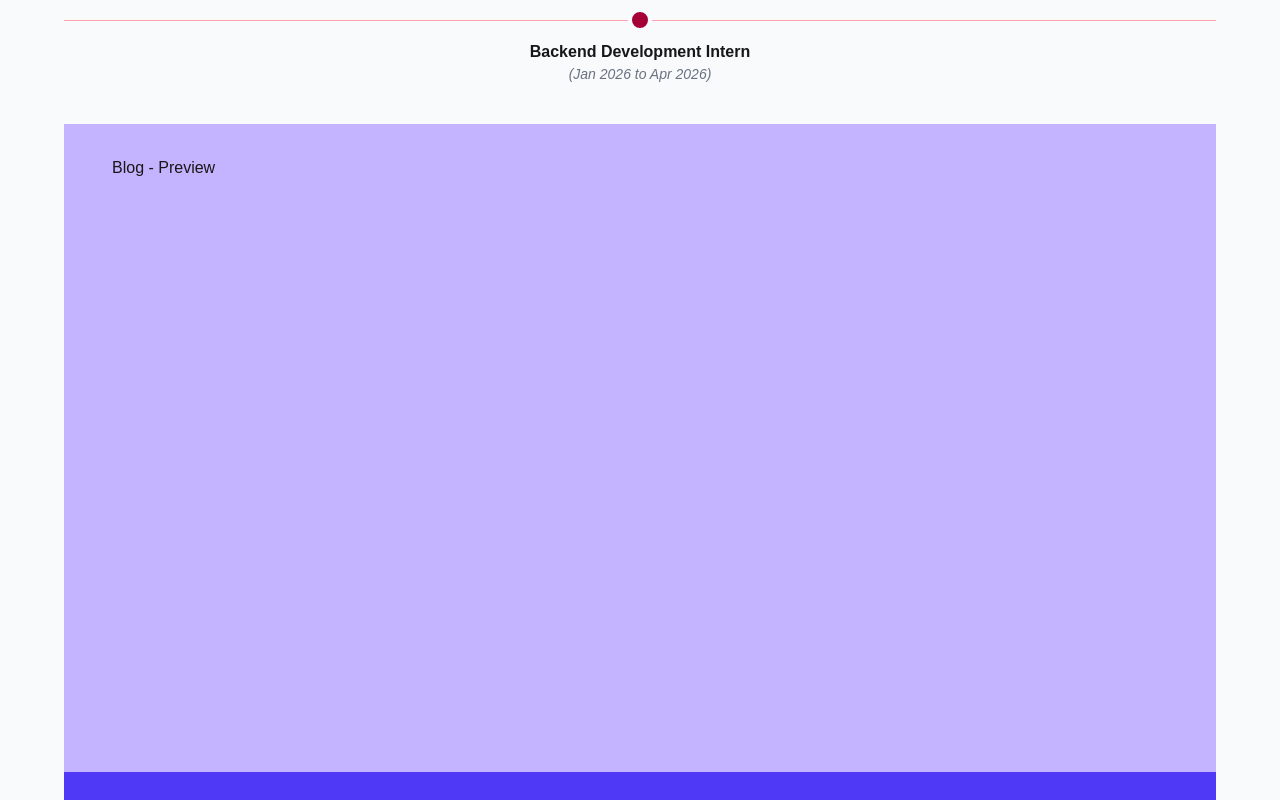
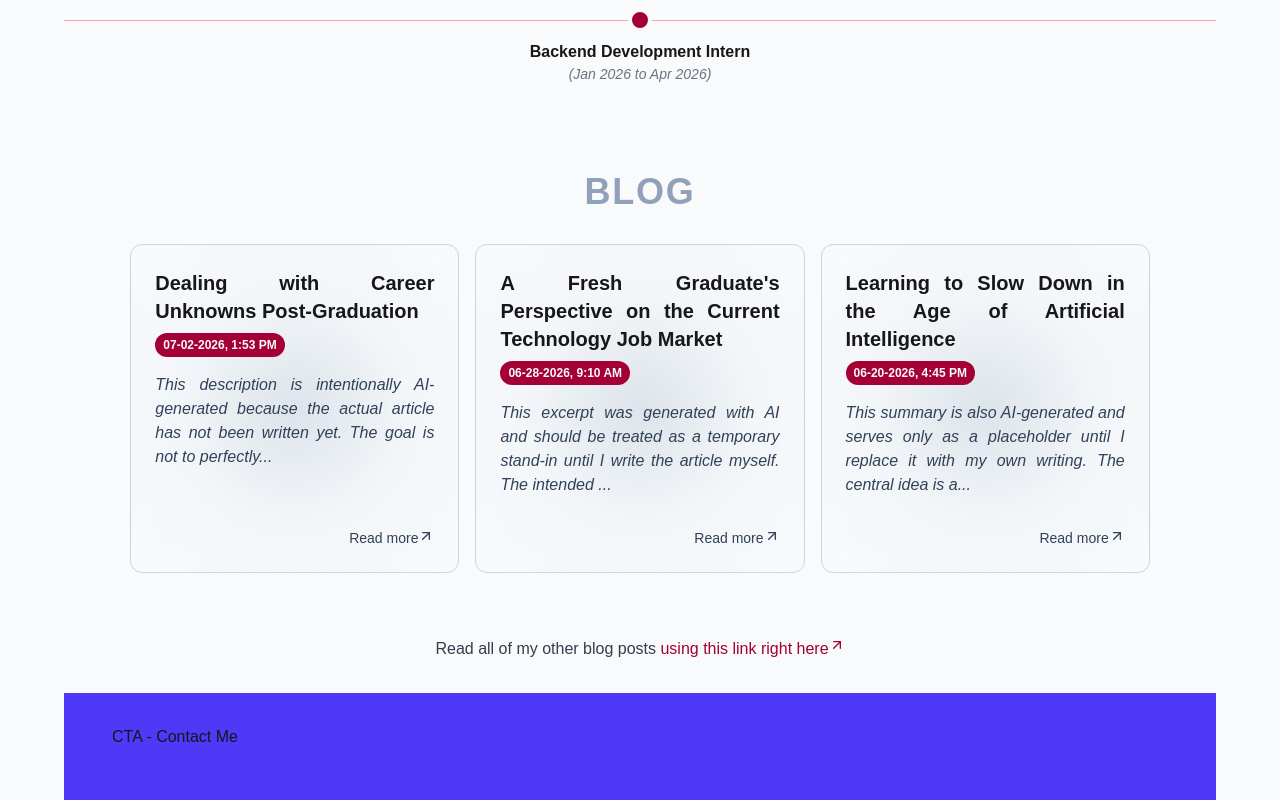
Before and after one commit to migodbtc/snapshot, a Next.js app: page / in a window 1280 px wide. Shown: the part 3180-3980 px from the top of the page. Built offline with nearby package versions, Linux system fonts and the light colour scheme.

Commit message:
home: day 9, finished blog section on all resolutions + dark/light mode compatibility. added small scaffolds for communeye section (additional)

```diff
--- a/app/_components/SkillsSection.tsx
+++ b/app/_components/SkillsSection.tsx
@@ -148,7 +148,7 @@ export const SkillsSection = () => {
             </div>
           )}
 
-          <div className="w-full text-center text-base font-semibold text-slate-950/90 dark:text-slate-50/90">
+          <div className="w-full text-center text-base text-gray-800/90 dark:text-slate-50/90">
             Want to know more about what I can offer?{" "}
             <a className="inline-flex items-start text-rose-800 dark:text-rose-500 hover:underline cursor-pointer">
               Head to the skills page here.
@@ -328,7 +328,7 @@ export const SkillSectionSmall = () => {
             </div>
           )}
 
-          <div className="w-full text-center text-base font-semibold text-slate-950/90 dark:text-slate-50/90">
+          <div className="w-full text-center text-base text-gray-700/90 dark:text-slate-50/90">
             Want to know more about what I can offer?{" "}
             <a className="inline-flex items-start text-rose-800 dark:text-rose-500 hover:underline cursor-pointer">
               Head to the skills page here.
--- a/app/page.tsx
+++ b/app/page.tsx
@@ -1,7 +1,7 @@
 "use client"
 
-import { EXPERIENCE_CONSTS } from "@/lib/constants";
-import { Circle, X } from "lucide-react";
+import { BLOG_POSTS, EXPERIENCE_CONSTS } from "@/lib/constants";
+import { ArrowUpRight, Circle, X } from "lucide-react";
 import Image from "next/image";
 import { useState } from "react";
 import Header from "./_components/header";
@@ -807,8 +807,176 @@ const ExperienceSectionSmall = () => {
   );
 };
 
-// BlogSection: Dedicated section for the posts I am about to do (static for now, eventually
-// gonna be more dynamic later with Supabase integration)
+// BlogSection: The section to contain blog posts regarding my professional career or progress
+// I.e. if I earned a new certification, etc
+type BlogCardProps = {
+  title: string;
+  date: string;
+  excerpt: string;
+  href?: string;
+  className?: string;
+};
+
+const BlogCard = ({
+  title,
+  date,
+  excerpt,
+  href,
+  className = "",
+}: BlogCardProps) => {
+  return (
+    <div
+      className={`
+        aspect-square
+        relative
+        overflow-hidden
+        rounded-xl
+        border border-slate-300
+        dark:border-slate-800
+        backdrop-blur-md
+        overflow-y-auto
+
+        [scrollbar:thin]
+        [scrollbar-color:#52525b_transparent]
+        [&::-webkit-scrollbar]:w-2
+        [&::-webkit-scrollbar-track]:bg-transparent
+        [&::-webkit-scrollbar-thumb]:rounded-full
+        [&::-webkit-scrollbar-thumb]:bg-slate-600
+        hover:[&::-webkit-scrollbar-thumb]:bg-slate-500
+
+        ${className}
+      `}
+    >
+      <div className="absolute inset-0 -z-10 bg-radial from-slate-400/25 via-slate-200/20 to-transparent dark:from-slate-500/20 dark:via-slate-400/5 dark:to-transparent" />
+
+      <div className="flex flex-col h-full overflow-y-auto p-4 lg:p-6 gap-2">
+        <h3 className="text-base md:text-xl font-semibold text-justify">
+          {title}
+        </h3>
+
+        <span className="rounded-xl bg-rose-800 px-2 py-1 text-xs font-semibold text-slate-50 w-fit">
+          {date}
+        </span>
+
+        <p className="md:mt-2 text-justify text-sm md:text-base italic text-slate-700 dark:text-slate-300 lg:text-base">
+          {excerpt.length > 128
+            ? `${excerpt.slice(0, 128)}...`
+            : excerpt}
+        </p>
+
+        <div className="flex flex-1 items-end justify-end">
+          <a
+            href={href}
+            className="w-fit text-xs lg:text-sm text-slate-700 dark:text-slate-300 cursor-pointer hover:underline flex flex-row items-start"
+          >
+            Read more
+            <ArrowUpRight className="w-3 h-3 lg:w-4 lg:h-4" />
+          </a>
+        </div>
+      </div>
+    </div>
+  );
+};
+
+const BlogSection = () => {
+  return <section className="flex flex-col w-full h-fit overflow-hidden lg:mx-auto ">
+
+    {/* Header */}
+    <div className="flex flex-col px-6 mb-4 w-full h-fit items-center justify-center mt-12">
+      <h1 className="text-2xl lg:text-4xl tracking-wider font-bold uppercase text-slate-400">
+        Blog
+      </h1>
+    </div>
+
+    {/* Body */}
+    <div className="hidden lg:flex flex-1 gap-4 py-4 items-center justify-center mb-12">
+
+      {/* Dynamic Rendering */}
+      {BLOG_POSTS.map((post) => (
+        <BlogCard
+          key={post.title}
+          {...post}
+          className="w-2/7"
+        />
+      ))}
+
+    </div>
+
+    {/* Body - Medium/Tablet Resolutions */}
+    <div className="hidden sm:flex lg:hidden flex-1 gap-4 py-4 px-8 items-center justify-center mb-12">
+
+      <div className="hidden sm:flex lg:hidden gap-4 py-4 px-8 justify-center mb-12">
+        {BLOG_POSTS.slice(0, 2).map((post) => (
+          <BlogCard
+            key={post.title}
+            {...post}
+            className="flex-1"
+          />
+        ))}
+      </div>
+
+    </div>
+
+    {/* Footer/Hyperlink */}
+    <div className="w-full mb-8 text-center text-base text-gray-800/90 dark:text-slate-50/90">
+      Read all of my other blog posts{" "}
+      <a className="inline-flex items-start text-rose-800 dark:text-rose-500 hover:underline cursor-pointer">
+        using this link right here
+        <ArrowUpRight className="h-4 w-4 mt-0.5 -translate-y-0.5" />
+      </a>
+    </div>
+
+  </section>
+}
+
+const BlogSectionSmall = () => {
+  return (
+    <section className="flex flex-col h-fit overflow-hidden mx-4 mb-8">
+
+      {/* Header */}
+      <div className="flex flex-col items-center justify-center mt-12 mb-6">
+        <h1 className="text-2xl tracking-wider font-bold uppercase text-slate-400">
+          Blog
+        </h1>
+      </div>
+
+      {/* Cards */}
+      <div className="flex flex-col items-center gap-4">
+        {BLOG_POSTS.map((post) => (
+          <BlogCard
+            key={post.title}
+            {...post}
+            className="
+              w-[85%]
+              min-h-48
+              aspect-auto
+            "
+          />
+        ))}
+      </div>
+
+      {/* Footer */}
+      <div className="mt-6 text-center text-sm text-gray-800/90 dark:text-slate-50/90">
+        Read all of my other blog posts{" "}
+        <a className="inline-flex items-start text-rose-800 dark:text-rose-500 hover:underline cursor-pointer">
+          using this link right here
+          <ArrowUpRight className="h-4 w-4 mt-0.5 -translate-y-0.5" />
+        </a>
+      </div>
+
+    </section>
+  );
+};
+
+// Communeye Section: Mandatory section to promote my software project Instagram account, lol.
+// I have to, at this point.
+const CommuneyeSection = () => {
+  return
+}
+
+const CommuneyeSectionSmall = () => {
+  return
+}
 
 // Home: the default component to be exported, contains the entirety of the home page.
 export default function Home() {
@@ -836,9 +1004,9 @@ export default function Home() {
         {/* Experience Section */}
         <ExperienceSection />
 
-        <section className="w-full bg-violet-300 aspect-video py-8 px-12">
-          Blog - Preview
-        </section>
+        {/* Blog Section */}
+        <BlogSection />
+
         <section className="w-full bg-indigo-600 aspect-video py-8 px-12">
           CTA - Contact Me
         </section>
@@ -862,9 +1030,10 @@ export default function Home() {
         {/* Experience Section - Small */}
         <ExperienceSectionSmall />
 
-        <section className="w-full bg-violet-300 h-screen py-8 px-12">
-          Blog - Preview
-        </section>
+
+        {/* Blog Section - Small */}
+        <BlogSectionSmall />
+
         <section className="w-full bg-indigo-600 h-screen py-8 px-12">
           CTA - Contact Me
         </section>
--- a/lib/constants/index.ts
+++ b/lib/constants/index.ts
@@ -308,3 +308,26 @@ export const EXPERIENCE_CONSTS = [
     ]
   }
 ]
+
+export const BLOG_POSTS = [
+  {
+    title: "Dealing with Career Unknowns Post-Graduation",
+    date: "07-02-2026, 1:53 PM",
+    excerpt:
+      "This description is intentionally AI-generated because the actual article has not been written yet. The goal is not to perfectly represent my thoughts, but to provide a placeholder for the type of discussion I eventually want to have. As a recent graduate entering the professional world, one of the most uncomfortable realizations is that uncertainty does not disappear after earning a degree. In many ways, it becomes more visible. Questions about specialization, career direction, long-term goals, industry expectations, and personal growth become harder to answer when there is no longer a structured academic environment providing guidance. This future article will likely explore the tension between ambition and uncertainty, the pressure to make the 'right' decisions early in a career, and how navigating unknowns may be less about finding immediate answers and more about developing confidence in adapting to change over time.",
+  },
+
+  {
+    title: "A Fresh Graduate's Perspective on the Current Technology Job Market",
+    date: "06-28-2026, 9:10 AM",
+    excerpt:
+      "This excerpt was generated with AI and should be treated as a temporary stand-in until I write the article myself. The intended topic revolves around my observations of the current technology landscape from the perspective of someone entering the industry rather than someone already established within it. Discussions around software engineering, infrastructure, cloud computing, cybersecurity, AI, and application development often come from experienced professionals, but the experience can look very different from the viewpoint of a new graduate trying to understand where opportunities actually exist. The article may explore trends in hiring, the growing emphasis on practical experience, the influence of artificial intelligence on entry-level roles, the increasing expectations placed on junior developers, and the challenge of determining which technologies are genuinely worth learning versus those that are simply receiving temporary attention. Rather than offering expert conclusions, the goal is to document observations, questions, and lessons learned while attempting to understand an industry that continues to evolve faster than most people can comfortably keep up with.",
+  },
+
+  {
+    title: "Learning to Slow Down in the Age of Artificial Intelligence",
+    date: "06-20-2026, 4:45 PM",
+    excerpt:
+      "This summary is also AI-generated and serves only as a placeholder until I replace it with my own writing. The central idea is a reflection on how easy it has become to move too quickly in a world increasingly assisted by artificial intelligence. Modern tools can accelerate research, learning, development, communication, and content creation to an unprecedented degree. While this can be incredibly empowering, it also introduces the temptation to prioritize speed over understanding. The future article may discuss the importance of slowing down intentionally, spending more time thinking through problems independently, questioning assumptions, developing original perspectives, and allowing genuine learning to occur before reaching for automated assistance. As someone working within technology, I find this tension particularly interesting because the same tools that increase productivity can also reduce opportunities for deep practice if used carelessly. The article will likely explore how artificial intelligence can be integrated into personal growth without allowing it to replace the deliberate effort that builds competence, judgment, and long-term expertise.",
+  },
+];
```
